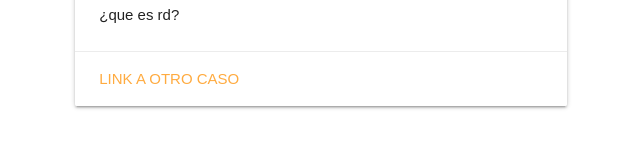
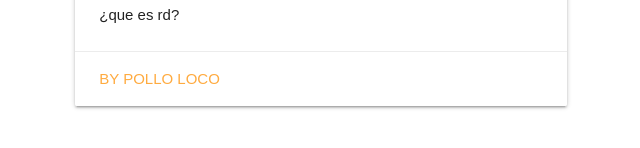
Before and after one commit to AcidAndroid/reactplatzi, a React (Create React App) app: page / in a window 1280 px wide. Shown: the part 396-544 px from the top of the page, without its empty margins (128-768 px from the left). Built offline with nearby package versions, Linux system fonts and the light colour scheme.

Commit message:
manejo de estados iniciales y cambio de atributos

```diff
--- a/src/components/media/media.js
+++ b/src/components/media/media.js
@@ -8,15 +8,31 @@ class Media extends Component {
 //     this.handleClick= this.handleClick.bind(this)
 // }
 
-////Usnado es6 se debe hacer asi el manejo de eventos y usar el constructor
+////Usnado es6 se debe hacer asi el manejo de eventos y su liga ademas usar el constructor
 // handleClick(event){
 //     console.log(this.props.title)
 // }
 
-//Usando es7
+//Estes construtor ya no maneja los eventos en sintaxis es7
+//Maneja los estatus iniciales pero sigue siendo es6
+// constructor(props){
+//     super(props)
+//     this.state={
+//         autor:this.props.autor
+//     }
+// }
 
+//Asi se manjean los estatus en es7
+state={
+    autor:'By POLLO LOCO'
+}
+//Usando es7 se manejan asi en elnace de eventos
 handleClick =(event)=>{
     console.log(this.props.title)
+    //Con setState se cambia el esdao
+    this.setState({
+        autor:'By PAVOMON'
+    })
 }
 
     render() {
@@ -26,13 +42,15 @@ handleClick =(event)=>{
               <div className="card">
                 <div className="card-image">
                   <img src={this.props.image} alt="Bitcoin" />
+                  {/* Asi se manejan la asignacion de atributos pero SIN considerar es estado inicial */}
                   <span className="card-title">{this.props.autor}</span>
                 </div>
                 <div className="card-content">
                   <p>{this.props.title}</p>
                 </div>
+                {/* Asi se manejan la asignacion de atributos pero SI considerarando es estado inicial */}
                 <div className="card-action">
-                  <a href="#">Link a otro caso</a>
+                  <a href="#">{this.state.autor}</a>
                 </div>
               </div>
             </div>
```
